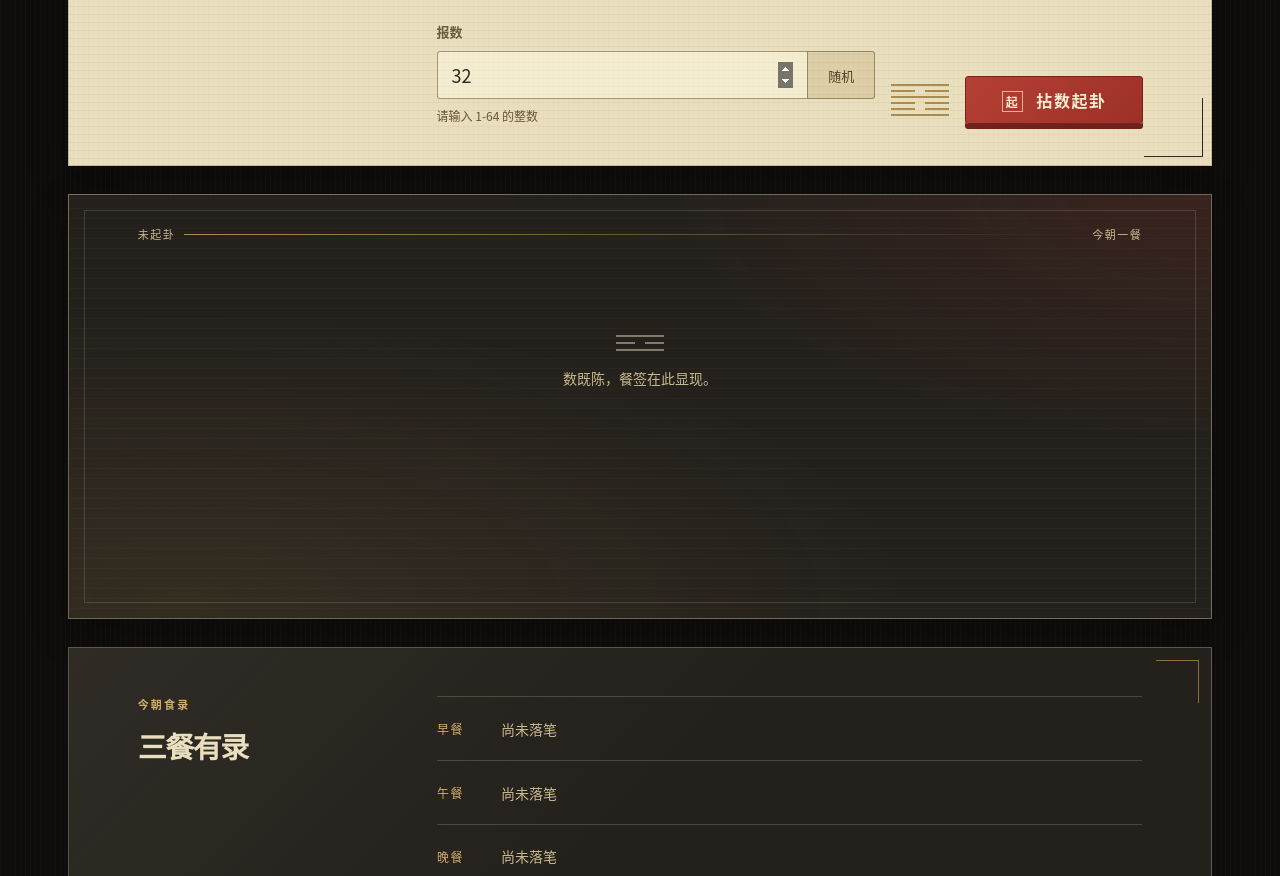
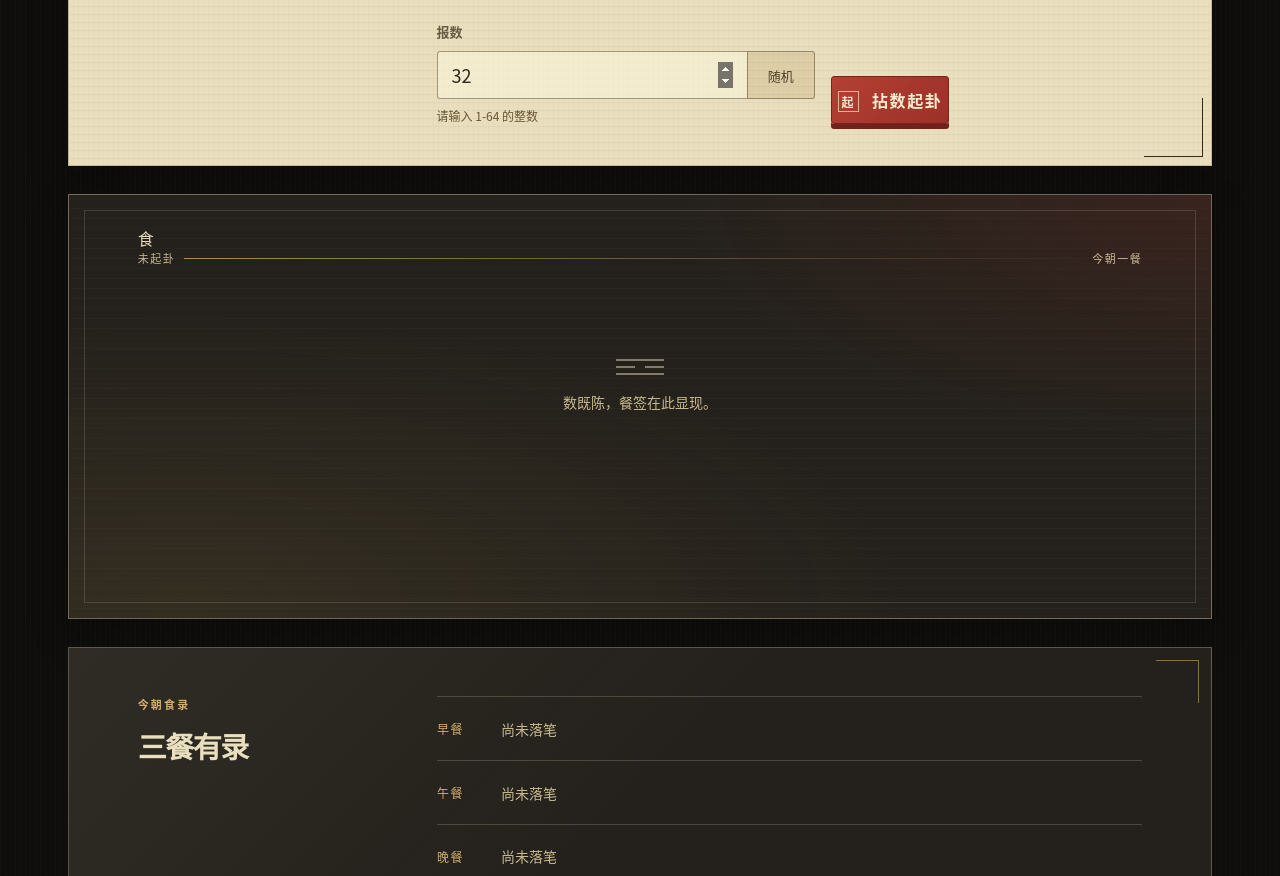
Before and after one commit to whz211417/yi-shi-gua, a website with bundled scripts: page index.html in a window 1280 px wide. Shown: the part 851-1727 px from the top of the page. Built offline with nearby package versions, Linux system fonts and the light colour scheme.

Commit message:
feat: add ink-seal ritual structure

```diff
--- a/index.html
+++ b/index.html
@@ -82,12 +82,15 @@
             </div>
             <p id="number-help">请输入 1-64 的整数</p>
           </div>
-          <div class="finger-stage" aria-hidden="true"><i></i><i class="broken"></i><i></i><i class="broken"></i><i class="broken"></i><i></i></div>
           <button id="cast-button" class="cast-button" type="button"><span aria-hidden="true">起</span> 拈数起卦</button>
         </div>
       </section>
 
       <section id="result-card" class="result-card is-empty" aria-labelledby="result-title" aria-live="polite">
+        <div class="ink-ritual" aria-hidden="true">
+          <span class="ink-ring"></span>
+          <span class="seal-mark">食</span>
+        </div>
         <div class="result-topline"><span id="result-ordinal">未起卦</span><span class="result-rule"></span><span>今朝一餐</span></div>
         <div class="result-empty" id="result-empty">
           <span class="empty-lines" aria-hidden="true"><i></i><i></i><i></i></span>
```
